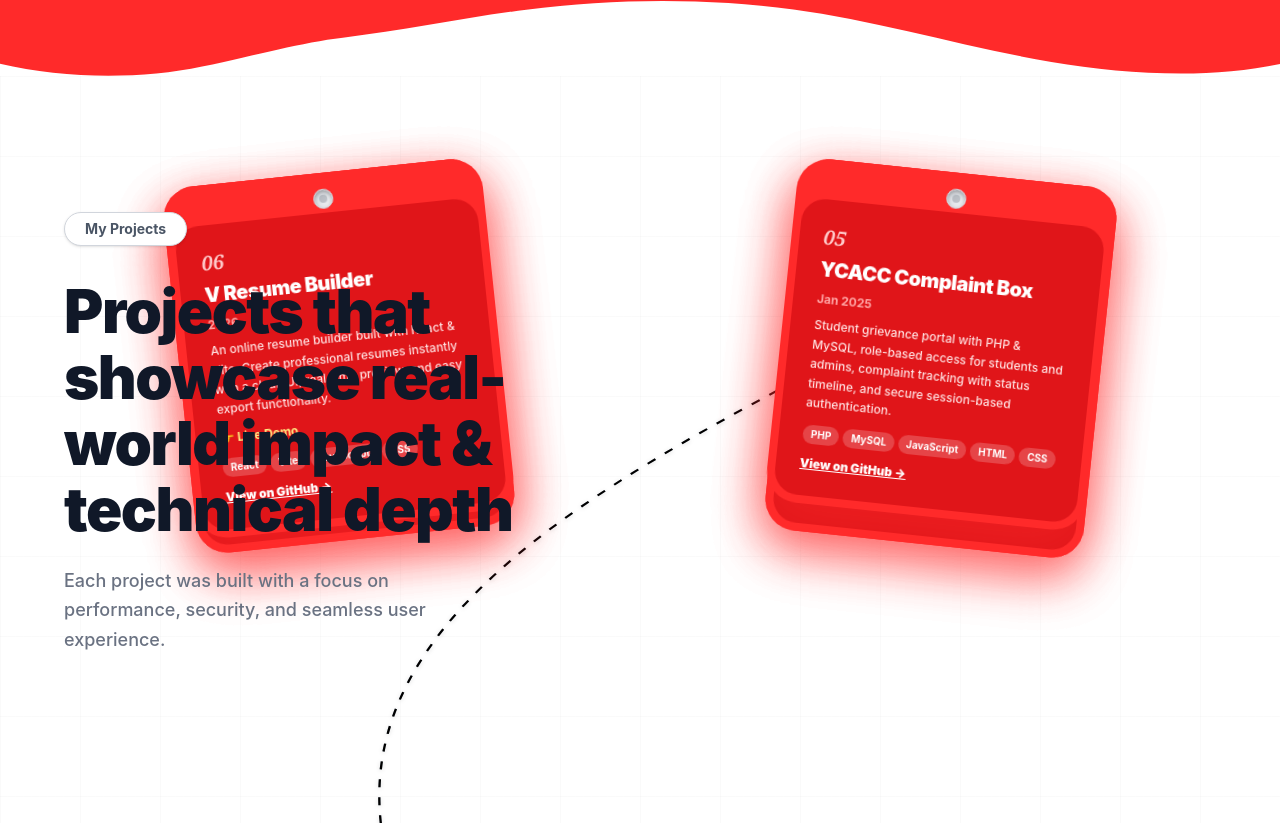
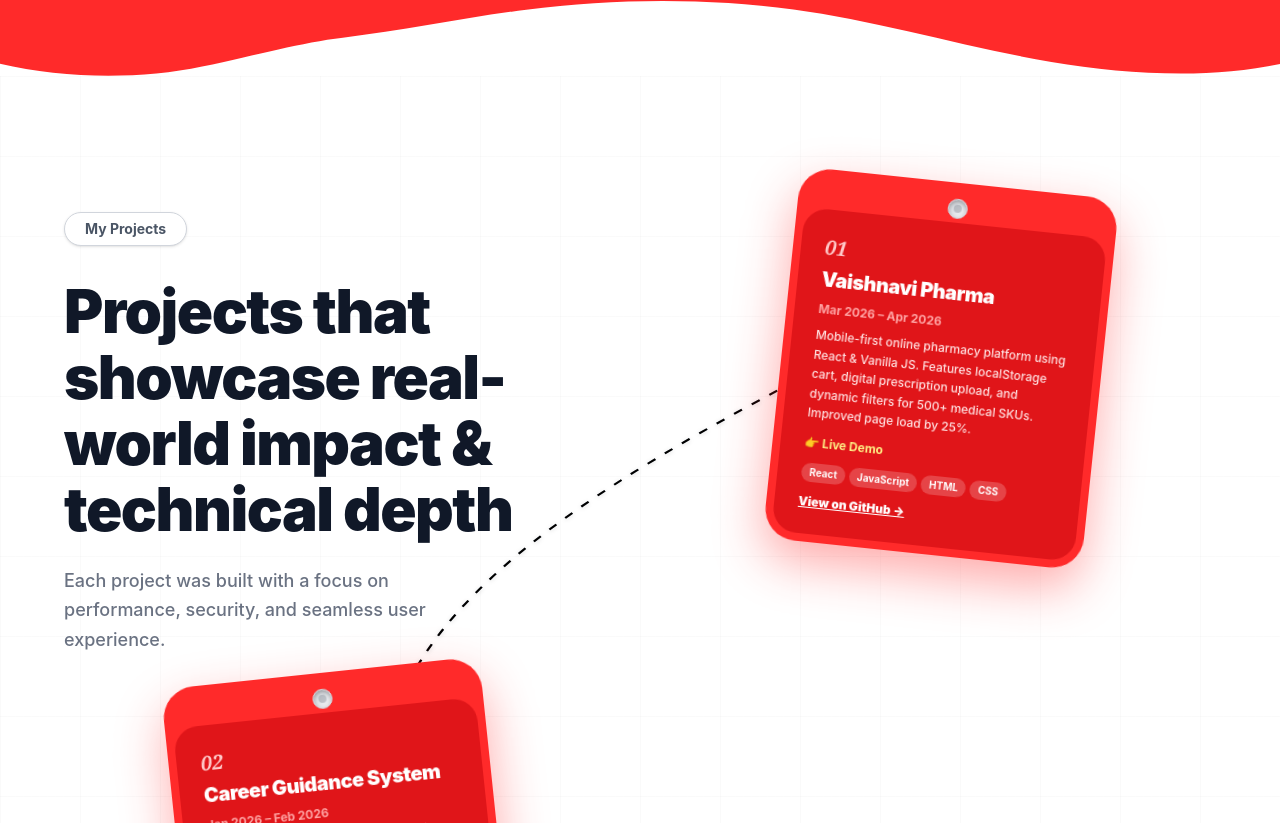
Before and after one commit to yashrajbtoraskar-web/yash-portfolio, a React (Vite) app: page / in a window 1280 px wide. Shown: the part 1477-2300 px from the top of the page. Built offline with nearby package versions, Linux system fonts and the light colour scheme.

Commit message:
Update Services.jsx

```diff
--- a/src/components/Services.jsx
+++ b/src/components/Services.jsx
@@ -1,8 +1,6 @@
 import React, { useRef, useState } from 'react';
 import { motion, useScroll, useSpring, useMotionValueEvent } from 'framer-motion';
 
-// ✅ TO ADD MORE PROJECTS: just add a new object below following the same format
-// demo: put live link or null if no demo
 const projects = [
   {
     number: "01",
@@ -24,12 +22,13 @@ const projects = [
   },
   {
     number: "03",
-    title: "YFLIX – Netflix Mod",
+     title: "YFLIX – Netflix Mod",
     text: "Netflix-inspired streaming platform with session management, role-based access for premium users, CRUD admin panel for movie management, and modular PHP backend architecture.",
     demo: "https://v-yflix.vercel.app/index.html",
     tags: ["HTML", "CSS", "JavaScript", "PHP", "Java"],
     link: "https://github.com/yashrajbtoraskar-web/VYflix",
     period: "Jan 2024 – Feb 2024"
+
   },
   {
     number: "04",
@@ -38,7 +37,7 @@ const projects = [
     demo: null,
     tags: ["PHP", "MySQL", "Node.js", "JavaScript", "Java"],
     link: "https://github.com/yashrajbtoraskar-web",
-    period: "May 2025"
+    period: "may 2025"
   },
   {
     number: "05",
@@ -48,43 +47,8 @@ const projects = [
     tags: ["PHP", "MySQL", "JavaScript", "HTML", "CSS"],
     link: "https://github.com/yashrajbtoraskar-web/YCACC-complaint-box",
     period: "Jan 2025"
-  },
-  {
-    number: "06",
-    title: "V Resume Builder",
-    text: "An online resume builder built with React & Vite. Create professional resumes instantly with a clean UI, real-time preview, and easy export functionality.",
-    demo: "https://v-resume-builder-three.vercel.app/",
-    tags: ["React", "Vite", "JavaScript", "CSS"],
-    link: "https://github.com/yashrajbtoraskar-web/v-resume-builder",
-    period: "2026"
-  },
-  // ✅ ADD NEW PROJECT HERE — copy the block below, remove the comments, and fill in your details:
-  // {
-  //   number: "07",
-  //   title: "Your Project Title",
-  //   text: "Description of your project.",
-  //   demo: "https://your-live-demo-link.com",   // or null if no demo
-  //   tags: ["React", "Node.js"],
-  //   link: "https://github.com/yashrajbtoraskar-web/your-repo",
-  //   period: "Month Year"
-  // },
+  }
 ];
-
-// ✅ Card positions — automatically calculated based on index
-// Left cards: index 1, 3, 5, 7 (even index from 0 = right, odd = left)
-const getCardPosition = (i) => {
-  const topSpacing = 400; // spacing between cards in px
-  const top = i === 0 ? 10 : 350 + (i - 1) * topSpacing;
-  const isRight = i % 2 === 0;
-  const rotate = isRight ? `rotate-2 md:rotate-6` : `-rotate-2 md:-rotate-6`;
-  const side = isRight
-    ? 'md:right-[5%] lg:right-[10%]'
-    : 'md:left-[5%] lg:left-[10%]';
-  return `md:top-[${top}px] ${side} ${rotate}`;
-};
-
-// ✅ Container height auto-calculated based on number of projects
-const CONTAINER_HEIGHT = 350 + projects.length * 400;
 
 const TagCard = ({ number, title, text, demo, tags, link, period, className, aosDelay, aosType, pathLength, containerRef }) => {
   const ref = useRef(null);
@@ -113,6 +77,7 @@ const TagCard = ({ number, title, text, demo, tags, link, period, className, aos
           : 'bg-white border border-gray-200 shadow-[0_15px_40px_rgba(0,0,0,0.06)] hover:shadow-[0_20px_50px_rgba(0,0,0,0.12)]'
       }`}
     >
+      {/* Pin dot */}
       <div className="w-5 h-5 bg-gradient-to-br from-gray-300 to-gray-100 rounded-full shadow-[inset_0_2px_4px_rgba(0,0,0,0.3)] absolute top-4 border border-gray-300 z-10 flex items-center justify-center">
         <div className="w-2 h-2 bg-gray-800 rounded-full opacity-20"></div>
       </div>
@@ -171,16 +136,13 @@ const Services = () => {
   const { scrollYProgress } = useScroll({ target: containerRef, offset: ["start center", "end center"] });
   const pathLength = useSpring(scrollYProgress, { stiffness: 60, damping: 20, restDelta: 0.001 });
 
-  // SVG path points — auto scale with container height
-  const svgPath = `M 650,200 C 400,350 200,500 300,750 C 400,1000 750,950 700,1150 C 650,1350 400,1400 300,1550 C 200,1700 600,1750 650,1900 C 500,2050 300,2150 400,2300 C 500,2450 700,2500 650,${CONTAINER_HEIGHT - 100}`;
-
   return (
     <section
       id="projects"
       ref={containerRef}
       className="bg-white pt-24 pb-32 px-6 md:px-12 w-full relative overflow-hidden font-sans bg-[linear-gradient(to_right,#8080800a_1px,transparent_1px),linear-gradient(to_bottom,#8080800a_1px,transparent_1px)] bg-[size:80px_80px]"
     >
-      <div className="max-w-6xl mx-auto relative" style={{ height: `${CONTAINER_HEIGHT}px` }}>
+      <div className="max-w-6xl mx-auto relative md:h-[2000px]">
 
         {/* Header */}
         <div data-aos="fade-up" className="md:absolute top-10 left-0 md:w-[450px] z-20 mb-16 md:mb-0">
@@ -195,18 +157,37 @@ const Services = () => {
           </p>
         </div>
 
-        {/* Desktop SVG Animated Line */}
+        {/* Desktop SVG Animated Line — extended for 5 cards */}
         <svg
-          className="hidden md:block absolute top-0 left-0 w-full pointer-events-none z-0"
-          style={{ height: `${CONTAINER_HEIGHT}px` }}
-          viewBox={`0 0 1000 ${CONTAINER_HEIGHT}`}
+          className="hidden md:block absolute top-0 left-0 w-full h-[2000px] pointer-events-none z-0"
+          viewBox="0 0 1000 2000"
           preserveAspectRatio="none"
         >
-          <path d={svgPath} fill="none" stroke="#cbd5e1" strokeWidth="2" strokeDasharray="8 10" />
+          <path
+            d="M 650,200 C 400,350 200,500 300,750 C 400,1000 750,950 700,1150 C 650,1350 400,1400 300,1550 C 200,1700 600,1750 650,1900"
+            fill="none"
+            stroke="#cbd5e1"
+            strokeWidth="2"
+            strokeDasharray="8 10"
+          />
           <mask id="path-mask">
-            <motion.path d={svgPath} fill="none" stroke="white" strokeWidth="20" style={{ pathLength }} />
+            <motion.path
+              d="M 650,200 C 400,350 200,500 300,750 C 400,1000 750,950 700,1150 C 650,1350 400,1400 300,1550 C 200,1700 600,1750 650,1900"
+              fill="none"
+              stroke="white"
+              strokeWidth="20"
+              style={{ pathLength }}
+            />
           </mask>
-          <path d={svgPath} fill="none" stroke="black" strokeWidth="2" strokeDasharray="8 10" mask="url(#path-mask)" className="drop-shadow-sm" />
+          <path
+            d="M 650,200 C 400,350 200,500 300,750 C 400,1000 750,950 700,1150 C 650,1350 400,1400 300,1550 C 200,1700 600,1750 650,1900"
+            fill="none"
+            stroke="black"
+            strokeWidth="2"
+            strokeDasharray="8 10"
+            mask="url(#path-mask)"
+            className="drop-shadow-sm"
+          />
         </svg>
 
         {/* Mobile Line */}
@@ -217,9 +198,24 @@ const Services = () => {
         >
           <path d="M 2,0 L 2,100" fill="none" stroke="#cbd5e1" strokeWidth="4" strokeDasharray="4 6" vectorEffect="non-scaling-stroke" />
           <mask id="path-mask-mobile">
-            <motion.path d="M 2,0 L 2,100" fill="none" stroke="white" strokeWidth="4" style={{ pathLength }} vectorEffect="non-scaling-stroke" />
+            <motion.path
+              d="M 2,0 L 2,100"
+              fill="none"
+              stroke="white"
+              strokeWidth="4"
+              style={{ pathLength }}
+              vectorEffect="non-scaling-stroke"
+            />
           </mask>
-          <path d="M 2,0 L 2,100" fill="none" stroke="black" strokeWidth="4" strokeDasharray="4 6" mask="url(#path-mask-mobile)" vectorEffect="non-scaling-stroke" />
+          <path
+            d="M 2,0 L 2,100"
+            fill="none"
+            stroke="black"
+            strokeWidth="4"
+            strokeDasharray="4 6"
+            mask="url(#path-mask-mobile)"
+            vectorEffect="non-scaling-stroke"
+          />
         </svg>
 
         {/* Project Cards */}
@@ -228,7 +224,13 @@ const Services = () => {
             <TagCard
               key={project.number}
               {...project}
-              className={`md:absolute ${getCardPosition(i)}`}
+              className={`md:absolute ${
+                i === 0 ? 'md:top-[10px] md:right-[5%] lg:right-[10%] rotate-2 md:rotate-6' :
+                i === 1 ? 'md:top-[500px] md:left-[5%] lg:left-[10%] -rotate-2 md:-rotate-6' :
+                i === 2 ? 'md:top-[850px] md:right-[5%] lg:right-[15%] rotate-1 md:rotate-3' :
+                i === 3 ? 'md:top-[1250px] md:left-[15%] lg:left-[25%] -rotate-1 md:-rotate-3' :
+                'md:top-[1650px] md:right-[5%] lg:right-[10%] rotate-2 md:rotate-4'
+              }`}
               aosType={i % 2 === 0 ? "fade-left" : "fade-right"}
               aosDelay={String((i + 1) * 100)}
               pathLength={pathLength}
@@ -239,8 +241,7 @@ const Services = () => {
           <div
             data-aos="fade-in"
             data-aos-delay="600"
-            className="hidden md:block absolute font-['Caveat',cursive] text-3xl text-gray-600 rotate-6"
-            style={{ top: `${CONTAINER_HEIGHT - 80}px`, left: '45%' }}
+            className="hidden md:block absolute top-[1920px] left-[45%] font-['Caveat',cursive] text-3xl text-gray-600 rotate-6"
           >
             More coming soon!
           </div>
```
